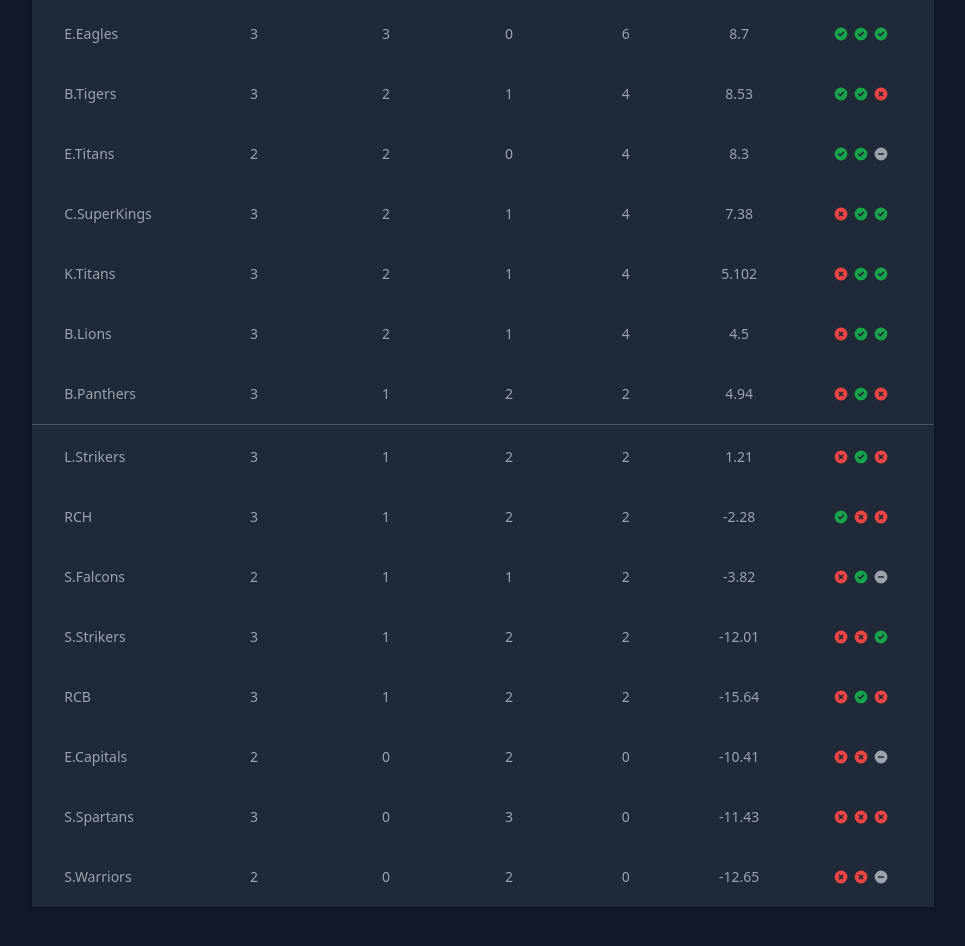
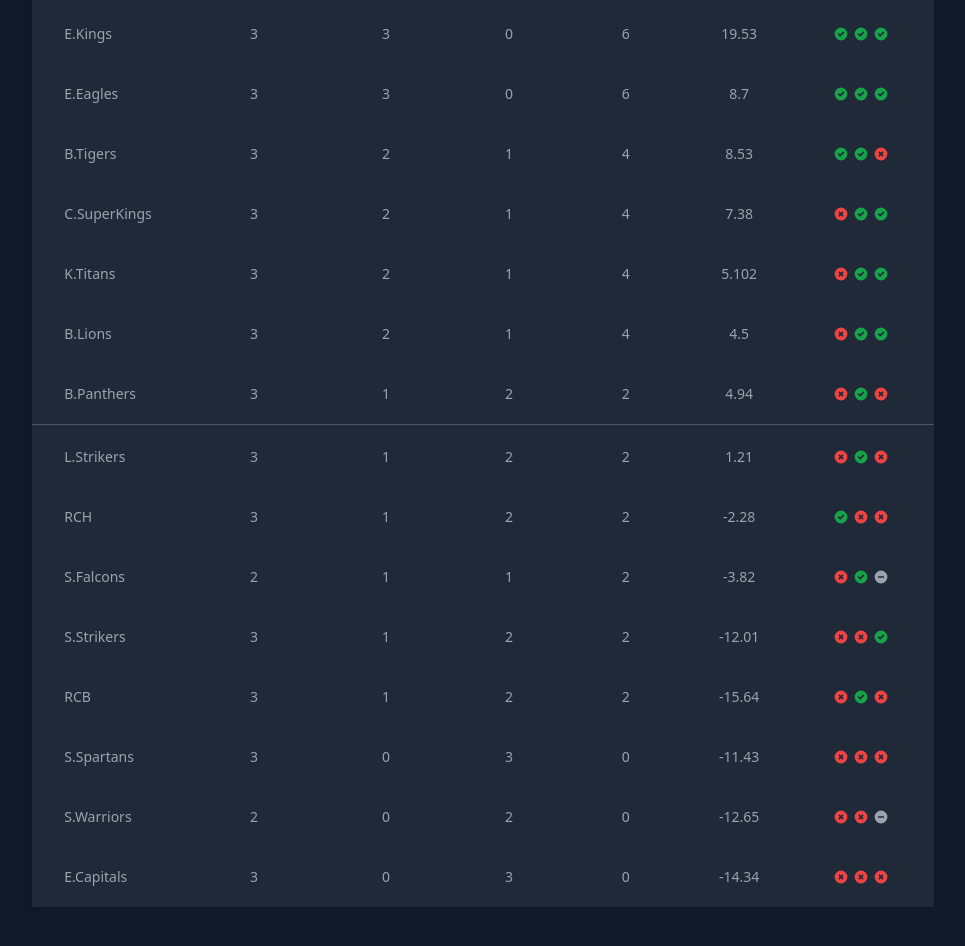
Before and after one commit to Dutt0408/my-project, a React (Create React App) app: page /PointTable in a window 1280 px wide. Shown: the part 260-1206 px from the top of the page, without its empty margins (157-1122 px from the left). Built offline with nearby package versions, Linux system fonts and the light colour scheme; a web font is replaced by a local one.

Commit message:
Commit Top3jn3k4f

```diff
--- a/src/PointTable.js
+++ b/src/PointTable.js
@@ -136,22 +136,22 @@ export default function Schedule() {
     {
 
       teamName: "E.Titans",
-      match: 2,
-      won: 2,
+      match: 3,
+      won: 3,
       lost: 0,
       NRR: 8.3,
-      pts: 4,
-      last3: "GPoint,GPoint,DPoint",
+      pts: 9.93,
+      last3: "GPoint,GPoint,GPoint",
     },
     {
 
       teamName: "E.Capitals",
-      match: 2,
+      match: 3,
       won: 0,
-      lost: 2,
-      NRR: -10.41,
+      lost: 3,
+      NRR: -14.34,
       pts: 0,
-      last3: "RPoint,RPoint,DPoint",
+      last3: "RPoint,RPoint,RPoint",
     },
     {
 
--- a/src/Schedule.js
+++ b/src/Schedule.js
@@ -30,8 +30,8 @@ const scheduleData = {
     { "Match": 20, "Team1": "S.STRIKERS", "Team2": "BRAMPTON PANTHERS", "TimeFrame": "5pm-6pm","Day": "Saturday","isOver": true,"ResultURL": "Result20.png","Winner":"S.Strikers won!!" },
     { "Match": 21, "Team1": "ETOBICOKE KINGS", "Team2": "Royal Challangers.H", "TimeFrame": "6pm-7pm","Day": "Saturday","isOver":true,"ResultURL": "Result21.png","Winner":"ETOBICOKE KINGS won!!" },
     { "Match": 22, "Team1": "KITCHNER TITANS", "Team2": "BRAMPTON TIGERS", "TimeFrame": "7pm-8pm","Day": "Saturday","isOver": true,"ResultURL": "Result22.png","Winner":"KITCHNER TITANS won!!" },
-    { "Match": 23, "Team1": "ETOBICOKE TITANS", "Team2": "ETOBICOKE CAPITALS", "TimeFrame": "8pm-9pm","Day": "Saturday","isOver": false,"ResultURL": "Result23.png","Winner":"" },
-    { "Match": 24, "Team1": "S.WARRIORS", "Team2": "S.FALCONS", "TimeFrame": "9pm-10pm","Day": "Saturday","isOver": false,"ResultURL": "Result24.png","Winner":"" }
+    { "Match": 23, "Team1": "ETOBICOKE TITANS", "Team2": "ETOBICOKE CAPITALS", "TimeFrame": "8pm-9pm","Day": "Saturday","isOver": true,"ResultURL": "Result23.png","Winner":"ETOBICOKE TITANS won!!" },
+    { "Match": 24, "Team1": "S.WARRIORS", "Team2": "S.FALCONS", "TimeFrame": "9pm-10pm","Day": "Saturday","isOver": false,"ResultURL": "Result24.png","Winner":"S.FALCONS won!!" }
   ],
   "sunday": [
     { "Match": 25, "Team1": "QF1--1", "Team2": "QF1--2", "TimeFrame": "7am-8am","Day": "Sunday","isOver": false,"ResultURL": "Result25.png","Winner":"" },
```
Also changed, not shown: public/Result23.png (added).
